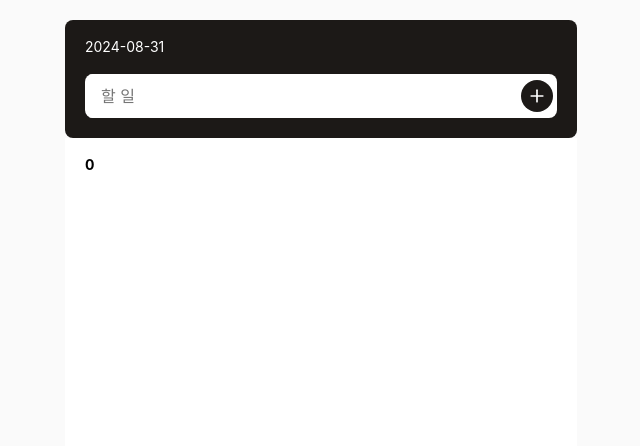
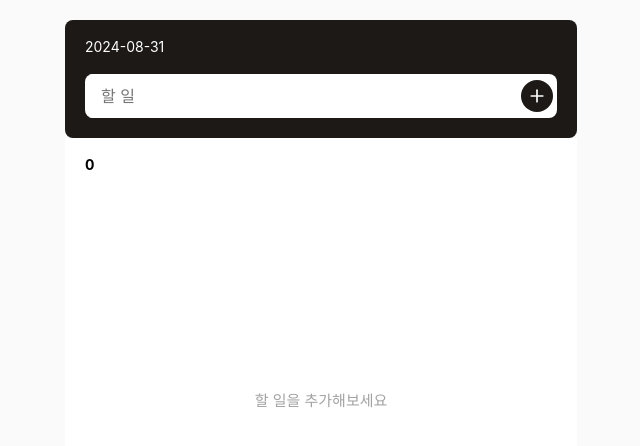
Before and after one commit to e-tae-hyeon/vite-react-todolist, a React (Vite) app: page / in a window 1280 px wide. Shown: the top 446 px of the page, without its empty margins (319-959 px from the left). Built offline with nearby package versions, Linux system fonts and the light colour scheme; a web font is replaced by a local one.

Commit message:
feat: 추가 list placeholder

```diff
--- /dev/null
+++ b/src/components/Placeholder/index.tsx
@@ -0,0 +1,28 @@
+import styled from "styled-components";
+
+type PlaceholderProps = {
+  message: string;
+};
+
+function Placeholder({ message }: PlaceholderProps) {
+  return (
+    <Root>
+      <Message>{message}</Message>
+    </Root>
+  );
+}
+
+export default Placeholder;
+
+const Root = styled.div`
+  position: absolute;
+  inset: 0;
+  display: flex;
+  justify-content: center;
+  align-items: center;
+`;
+
+const Message = styled.div`
+  color: ${(props) => props.theme.text40};
+  font-size: 15px;
+`;
--- a/src/components/TodoList/index.tsx
+++ b/src/components/TodoList/index.tsx
@@ -1,3 +1,4 @@
+import Placeholder from "components/Placeholder";
 import TodoItem from "components/TodoItem";
 import useTodosStore from "stores/useTodosStore";
 import styled from "styled-components";
@@ -14,9 +15,15 @@ function TodoList() {
       </Header>
 
       <Main>
-        {todos.map((todo) => (
-          <TodoItem todo={todo} key={todo.id} />
-        ))}
+        {todos.length > 0 ? (
+          <>
+            {todos.map((todo) => (
+              <TodoItem todo={todo} key={todo.id} />
+            ))}
+          </>
+        ) : (
+          <Placeholder message="할 일을 추가해보세요" />
+        )}
       </Main>
     </Root>
   );
```
Also changed, not shown: 1 other file (tests, documents, lock files or other folders).
